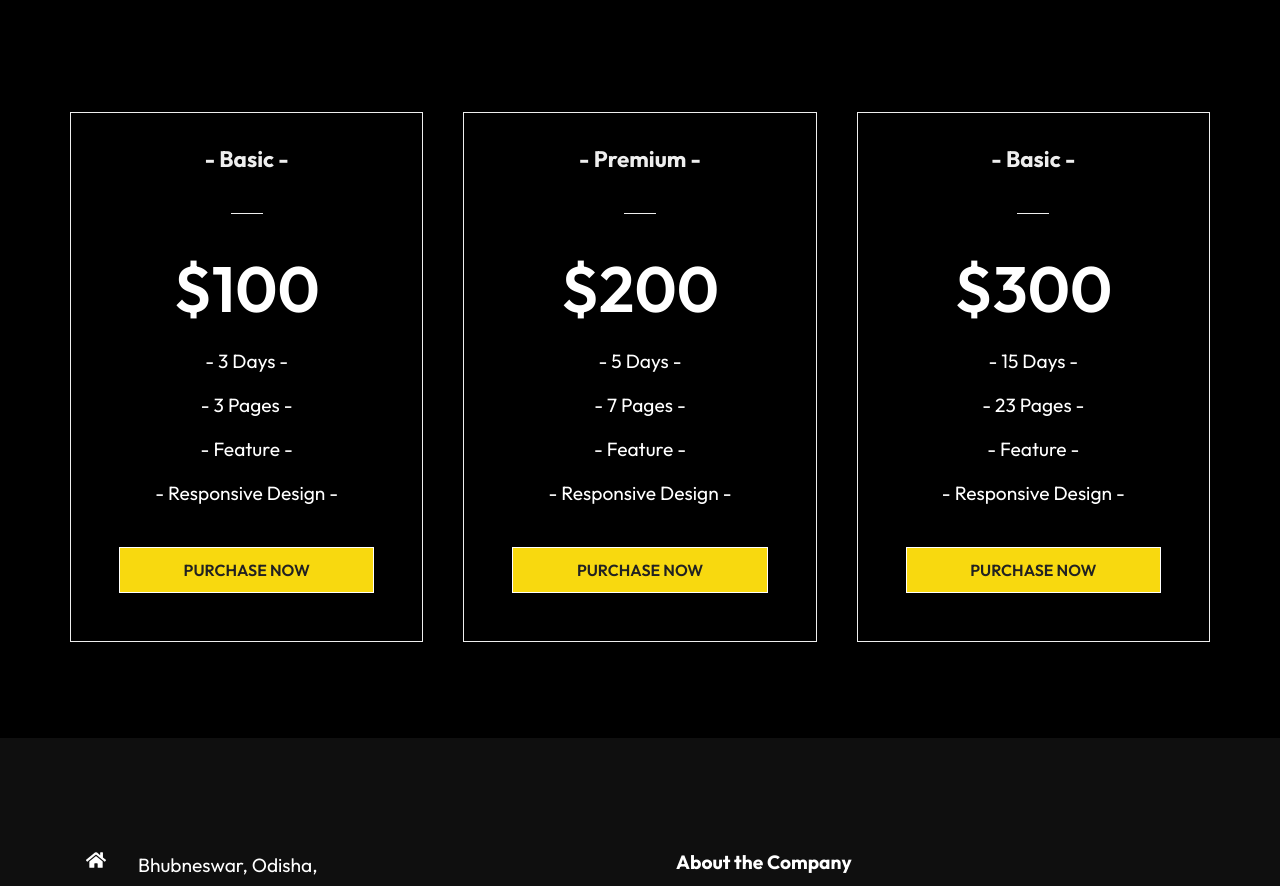
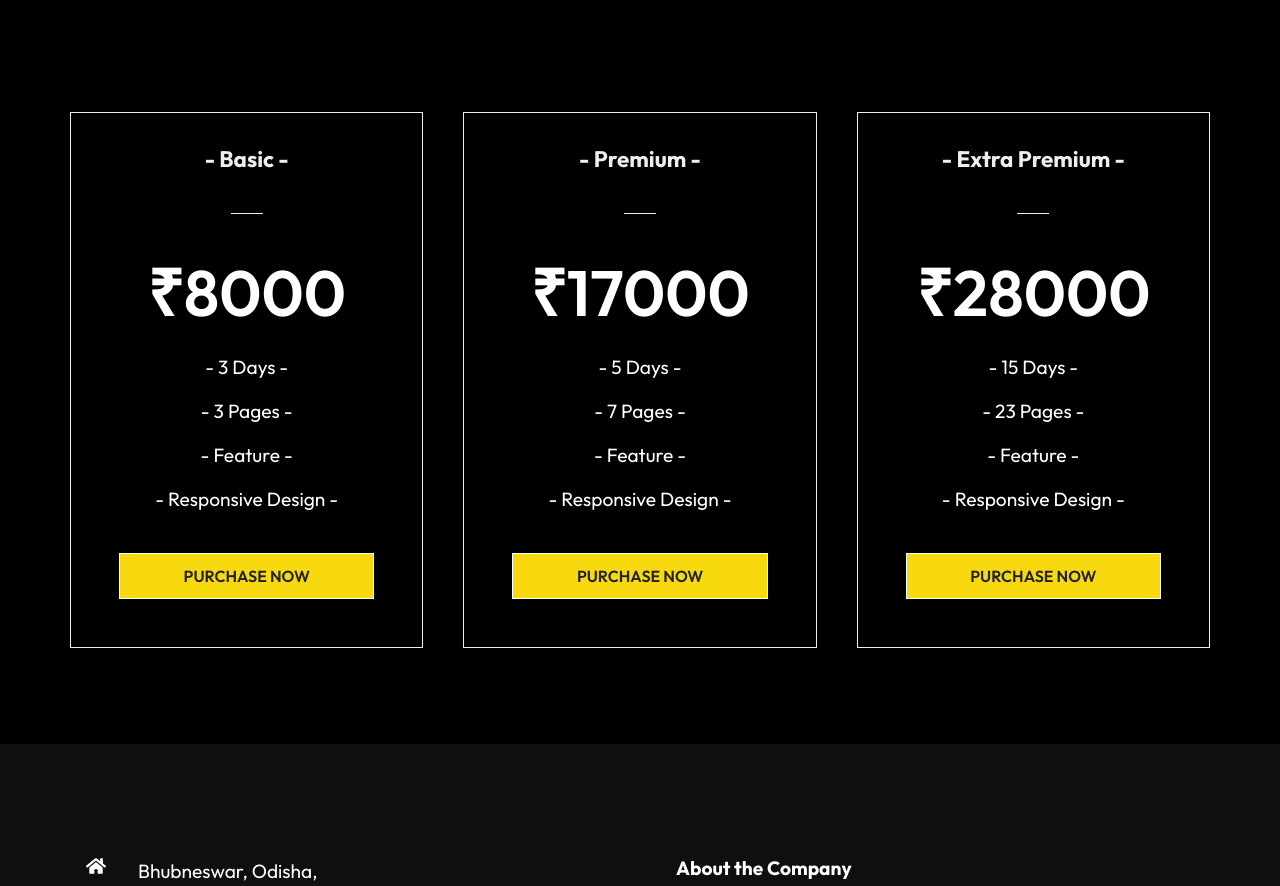
Before and after one commit to Sanjib521/Portfolio, a React (Create React App) app: page /project in a window 1280 px wide. Shown: the part 1640-2526 px from the top of the page. Built offline with nearby package versions, Linux system fonts and the light colour scheme.

Commit message:
Bottom Price and Capital to small

```diff
--- a/src/components/Heroimg.js
+++ b/src/components/Heroimg.js
@@ -11,7 +11,7 @@ const Heroimg = () => {
         <img className="intro-img" src={Introimg} alt="Introimg" />
       </div>
       <div className="content">
-        <p> HI, I,M A FREELANCER</p>
+        <p> Hi, I,m a Freelancer</p>
         <h1>React Devloper</h1>
         <div>
           <Link to="/project" className="btn">Project</Link>
--- a/src/components/PricingCard.js
+++ b/src/components/PricingCard.js
@@ -10,7 +10,7 @@ const PricingCard = () => {
             <div className="card">
                 <h3>- Basic -</h3>
                 <span className="bar"></span>
-                <p className="btc">$100</p>
+                <p className="btc">₹8000</p>
                 <p>- 3 Days -</p>
                 <p>- 3 Pages -</p>
                 <p>- Feature -</p>
@@ -23,7 +23,7 @@ const PricingCard = () => {
             <div className="card">
                 <h3>- Premium -</h3>
                 <span className="bar"></span>
-                <p className="btc">$200</p>
+                <p className="btc">₹17000</p>
                 <p>- 5 Days -</p>
                 <p>- 7 Pages -</p>
                 <p>- Feature -</p>
@@ -34,9 +34,9 @@ const PricingCard = () => {
             </div>
 
             <div className="card">
-                <h3>- Basic -</h3>
+                <h3>- Extra Premium -</h3>
                 <span className="bar"></span>
-                <p className="btc">$300</p>
+                <p className="btc">₹28000</p>
                 <p>- 15 Days -</p>
                 <p>- 23 Pages -</p>
                 <p>- Feature -</p>
```
